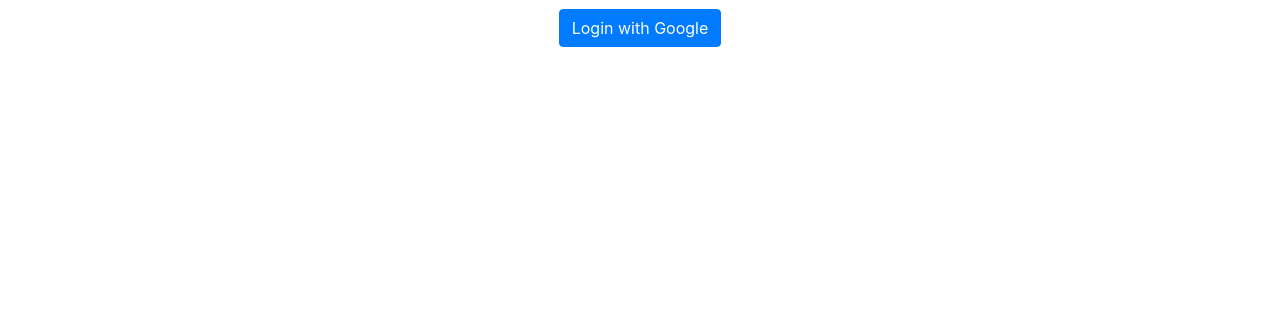
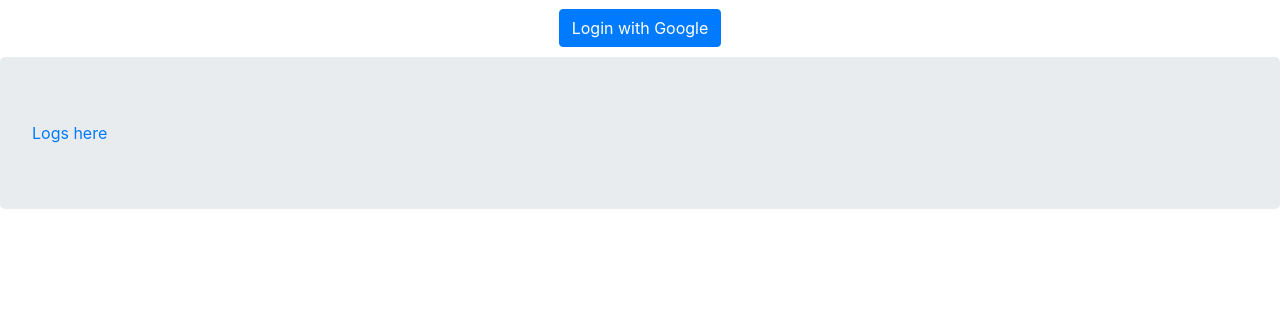
Before and after one commit to jpg6qdf/CS3240, a Django app: page / in a window 1280 px wide. Shown: the part 472-800 px from the top of the page. Run offline with Django 3.2, Linux system fonts and the light colour scheme; some libraries are stand-ins or nearby versions.

Commit message:
Hyperlink to Logs on main page

```diff
--- a/baseproject/templates/login/index.html
+++ b/baseproject/templates/login/index.html
@@ -36,6 +36,12 @@
     </div>
     {% endif %}
 
+    <div class="text=center jumbotron">
+        <a href="/fitapp/Logs">
+            Logs here
+        </a>
+    </div>
+
 </body>
 
 </html>
```
